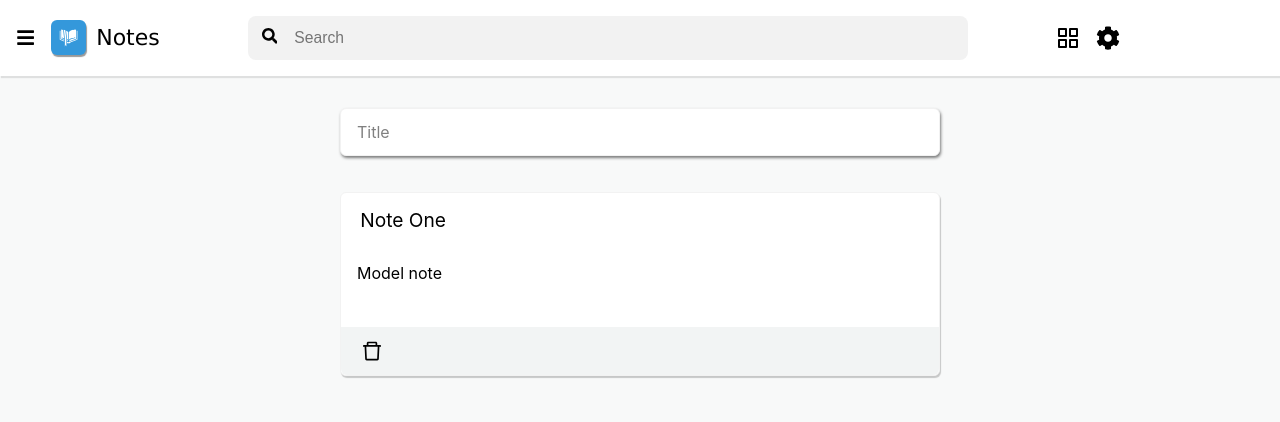
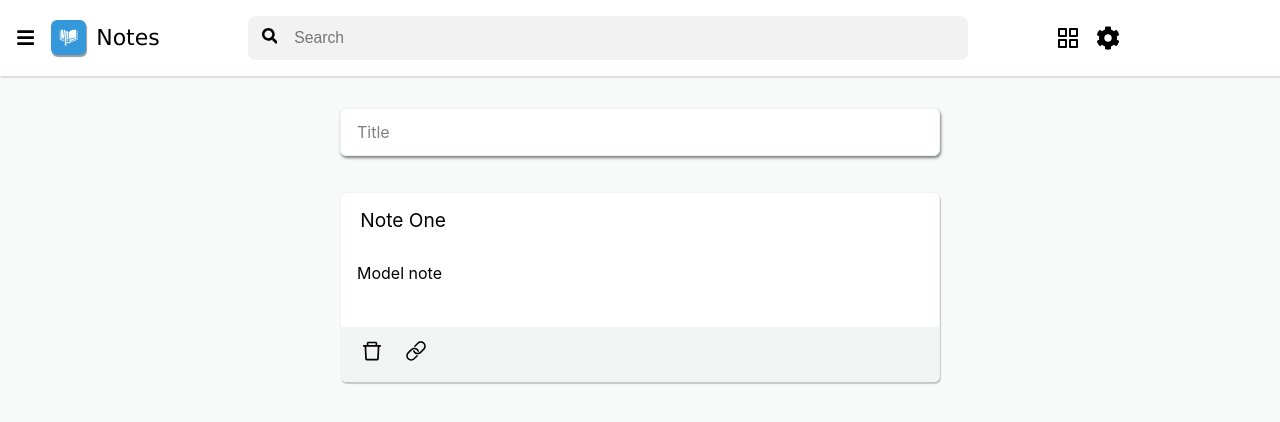
Before and after one commit to fcarlosdev/react-notes, a React (Create React App) app: page / in a window 1280 px wide. Shown: the top 422 px of the page. Built offline with nearby package versions, Linux system fonts and the light colour scheme.

Commit message:
Adding Tool Tip to footer buttons.

```diff
--- a/package.json
+++ b/package.json
@@ -6,6 +6,7 @@
     "@testing-library/jest-dom": "^4.2.4",
     "@testing-library/react": "^9.3.2",
     "@testing-library/user-event": "^7.1.2",
+    "@tippyjs/react": "^4.0.0-alpha.4",
     "react": "^16.12.0",
     "react-dom": "^16.12.0",
     "react-icons": "^3.9.0",
--- a/src/components/Note/Note.js
+++ b/src/components/Note/Note.js
@@ -1,9 +1,14 @@
 import React, { useState } from "react";
 
 import { AiOutlineDelete } from "react-icons/ai";
+import { IoIosLink } from "react-icons/io";
+import Tippy from "@tippyjs/react";
+
 import FormField from "../form_field/FormField";
+import CustomForwardRef from "../forward_comp/CustomForwardRef";
 
 import "./note.css";
+import "tippy.js/dist/tippy.css";
 
 const Note = ({ note }) => {
   const [title, setTitle] = useState(note.title);
@@ -26,7 +31,12 @@ const Note = ({ note }) => {
         />
       </>
       <div className="note-footer">
-        <AiOutlineDelete />
+        <Tippy content="Delete">
+          <CustomForwardRef comp={<AiOutlineDelete />} />
+        </Tippy>
+        <Tippy content="Add link to selection">
+          <CustomForwardRef comp={<IoIosLink />} />
+        </Tippy>
       </div>
     </div>
   );
--- a/src/components/form_field/FormField.js
+++ b/src/components/form_field/FormField.js
@@ -23,6 +23,18 @@ const FormField = props => {
     }
   };
 
+  const saveContent = () => {
+    let value = fieldRef.current.innerHTML;
+    if (value.includes("<a") ) {
+      let start     = value.indexOf("<a");
+      let finish    = value.indexOf("\">");
+      let link      = value.substring(start,finish+2);
+      let finalLink = value.substring(start,start+3) + 'target="_blank" ' + value.substring(start+3,finish+2);
+      value         = value.replace(link,finalLink)
+    }
+    return value;
+  }
+
   return (
     <div
       id={props.id || null}
@@ -32,7 +44,7 @@ const FormField = props => {
       onBlur={() => {
         changeEditable(false);
         if (props.handleChange !== undefined)
-          props.handleChange(fieldRef.current.innerHTML);
+        props.handleChange(saveContent());
       }}
       ref={fieldRef}
       dangerouslySetInnerHTML={{ __html: props.html  }}
--- a/src/components/form_field/ffield.css
+++ b/src/components/form_field/ffield.css
@@ -17,6 +17,3 @@ div:empty::before {
 div[placeholder]:not([placeholder=""]):empty::before {
   content: attr(placeholder);
 }
-div:empty::before {
-  content: "fallback placeholder";
-}
--- /dev/null
+++ b/src/components/forward_comp/CustomForwardRef.js
@@ -0,0 +1,7 @@
+import React, { forwardRef } from "react";
+
+const CustomForwardRef = forwardRef((props, ref) => {
+  return <div ref={ref}>{props.comp}</div>;
+});
+
+export default CustomForwardRef;
```
Also changed, not shown: 1 other file (tests, documents, lock files or other folders).
